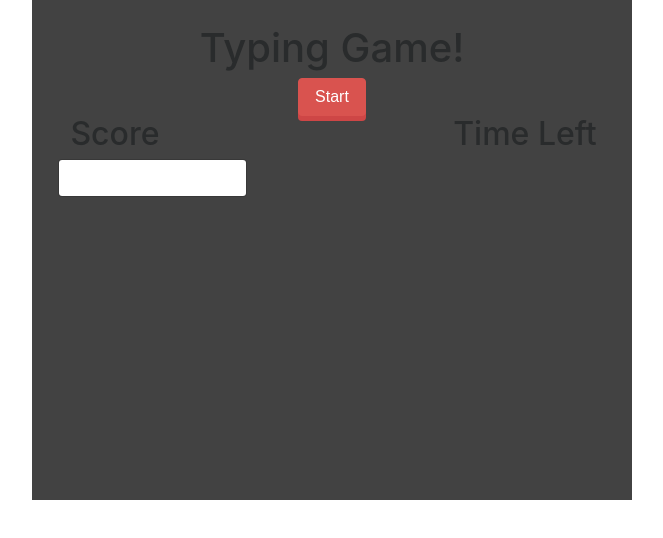
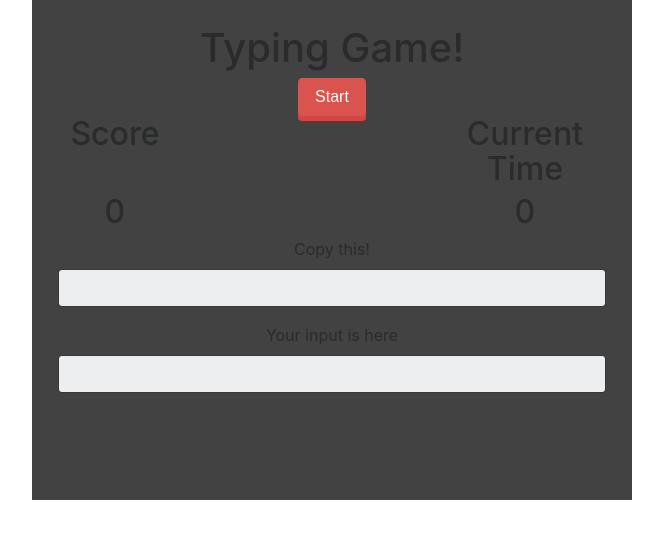
Before and after one commit to Dismes/TypingGame, a website: page index.html in a window 1280 px wide. Shown: the whole page, without its empty margins (308-971 px from the left). Drawn offline with nearby package versions, Linux system fonts and the light colour scheme.

Commit message:
Added rows

```diff
--- a/ClientSide/assets/js/index.js
+++ b/ClientSide/assets/js/index.js
@@ -7,8 +7,6 @@ var points = 0;
 var spans;
 var typed;
 var seconds = 60;
-var spark = new Audio("http://k003.kiwi6.com/hotlink/qdpr7bioht/spark.mp3");
-
 console.log("hello");
 
 function countdown() {
--- a/index.html
+++ b/index.html
@@ -24,16 +24,38 @@
             </div>
             <div class="col-sm-5"></div>
             <div class="col-sm-4">
-                <h2>Time Left</h2>
+                <h2>Current Time</h2>
             </div>
         </div>
         <div class="row">
-            <div class="form-group">
-                <div class="col-sm-10">
-                    <input class="form-control" id="disabledInput" type="text" >
+            <div class="col-sm-3" id="score">
+                <h2>0</h2>
+            </div>
+            <div class="col-sm-5"></div>
+            <div class="col-sm-4" id="CurrentTime">
+                <h2>0</h2>
+            </div>
+        </div>
+        <div class="row">
+
+            <div class="col-sm-12">
+                <div class="form-group">
+                    <label> Copy this!</label>
+                    <input type="text" class="form-control" id="ExampleInput" disabled>
                 </div>
             </div>
         </div>
+        <div class="row">
+            <div class="col-sm-12">
+
+
+                <div class="form-group">
+                    <label>Your input is here</label>
+                    <input type="text" class="form-control" id="UserInput" disabled>
+                </div>
+            </div>
+        </div>
+
 
 
 </body>
```
Also changed, not shown: ClientSide/assets/index.html (+9 -3 lines).
